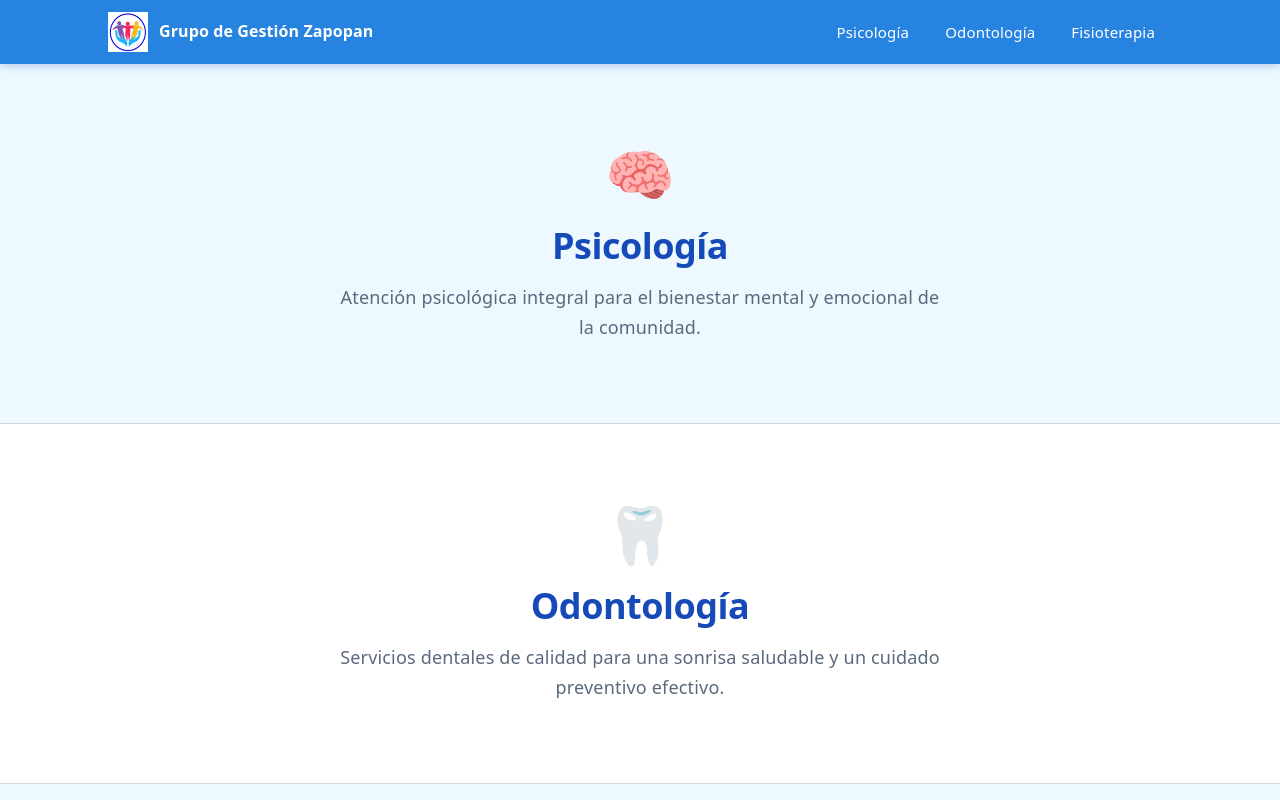
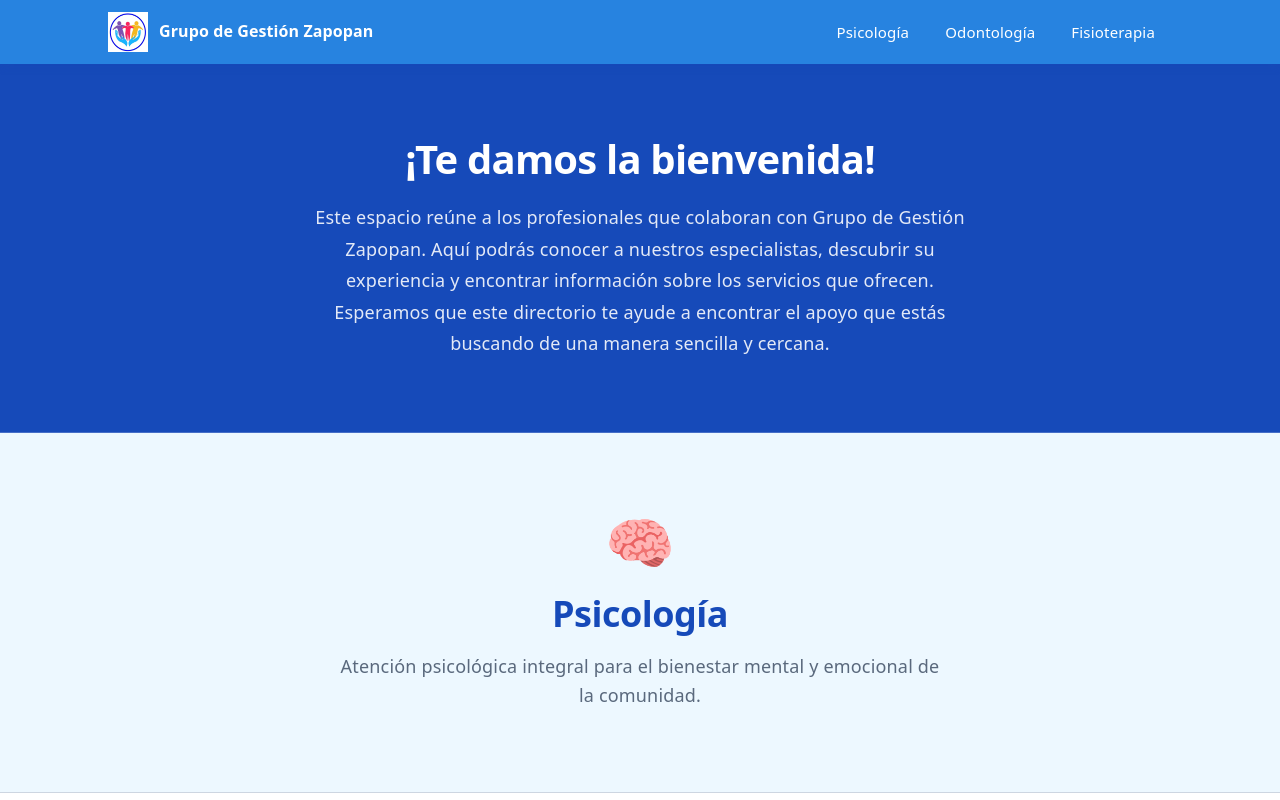
Before and after one commit to sofiafgm/profesional-profiles, a React (Vite) app: page / in a window 1280 px wide. Shown: the top 800 px of the page. Built offline with nearby package versions, Linux system fonts and the light colour scheme.

Commit message:
update Hero component

```diff
--- a/src/App.tsx
+++ b/src/App.tsx
@@ -1,11 +1,14 @@
 import Navbar from './components/Navbar'
+import './App.css'
 import Footer from './components/Footer'
-import './App.css'
+import Hero from './components/Hero'
 
 function App() {
   return (
     <div className="app">
       <Navbar />
+
+      <Hero />
 
       <main>
         <section id="psicologia" className="specialty-section">
--- /dev/null
+++ b/src/components/Hero.css
@@ -0,0 +1,46 @@
+.hero {
+  background-color: var(--color-primary-dark);
+  border-bottom: 1px solid rgba(255, 255, 255, 0.2);
+  padding: 72px 32px;
+  text-align: center;
+  box-sizing: border-box;
+}
+
+.hero-inner {
+  max-width: 680px;
+  margin: 0 auto;
+  display: flex;
+  flex-direction: column;
+  gap: 20px;
+}
+
+.hero-title {
+  font-size: 40px;
+  font-weight: 700;
+  color: var(--color-white);
+  letter-spacing: -0.8px;
+  line-height: 1.15;
+  margin: 0;
+}
+
+.hero-body {
+  font-size: 18px;
+  color: rgba(255, 255, 255, 0.88);
+  line-height: 1.75;
+  margin: 0;
+}
+
+@media (max-width: 768px) {
+  .hero {
+    padding: 56px 20px;
+  }
+
+  .hero-title {
+    font-size: 28px;
+    letter-spacing: -0.4px;
+  }
+
+  .hero-body {
+    font-size: 16px;
+  }
+}
--- /dev/null
+++ b/src/components/Hero.tsx
@@ -0,0 +1,18 @@
+import './Hero.css'
+
+export default function Hero() {
+  return (
+    <section className="hero">
+      <div className="hero-inner">
+        <h1 className="hero-title">¡Te damos la bienvenida!</h1>
+        <p className="hero-body">
+          Este espacio reúne a los profesionales que colaboran con Grupo de
+          Gestión Zapopan. Aquí podrás conocer a nuestros especialistas,
+          descubrir su experiencia y encontrar información sobre los servicios
+          que ofrecen. Esperamos que este directorio te ayude a encontrar el
+          apoyo que estás buscando de una manera sencilla y cercana.
+        </p>
+      </div>
+    </section>
+  )
+}
```
